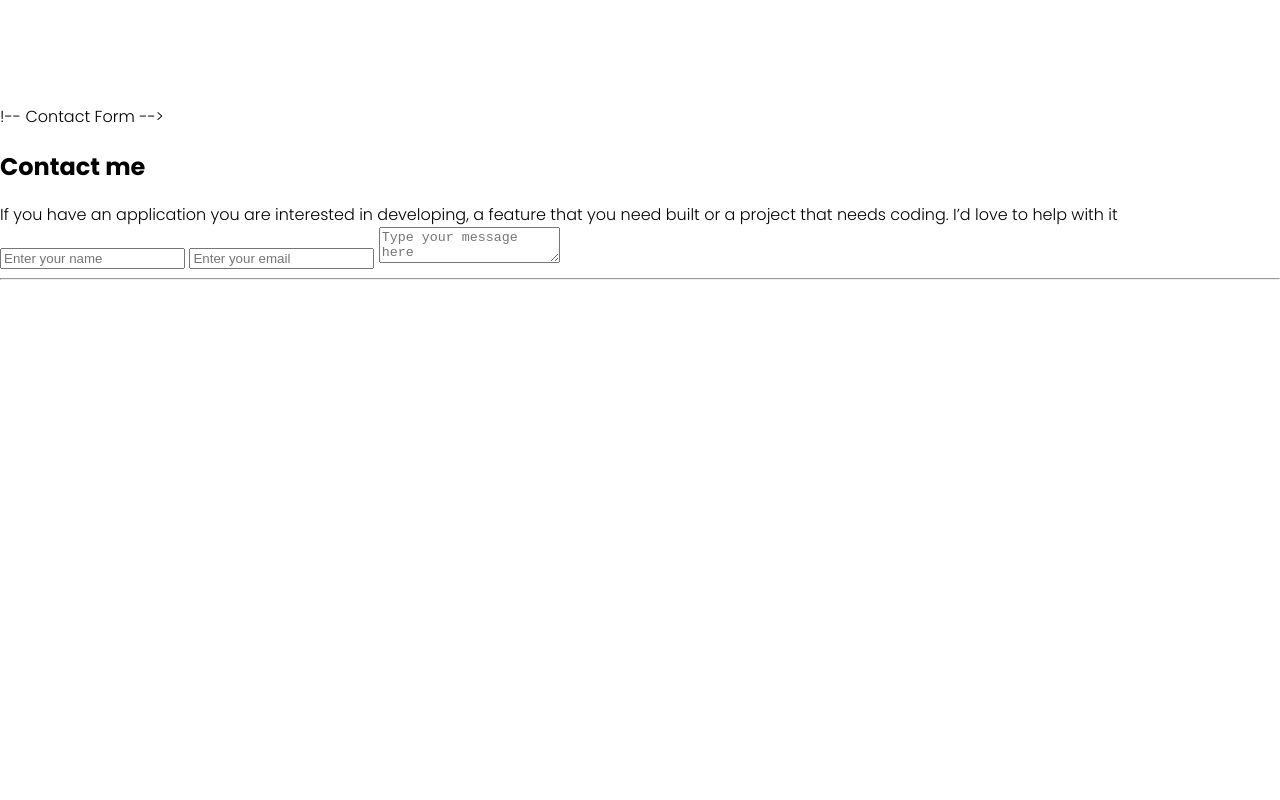
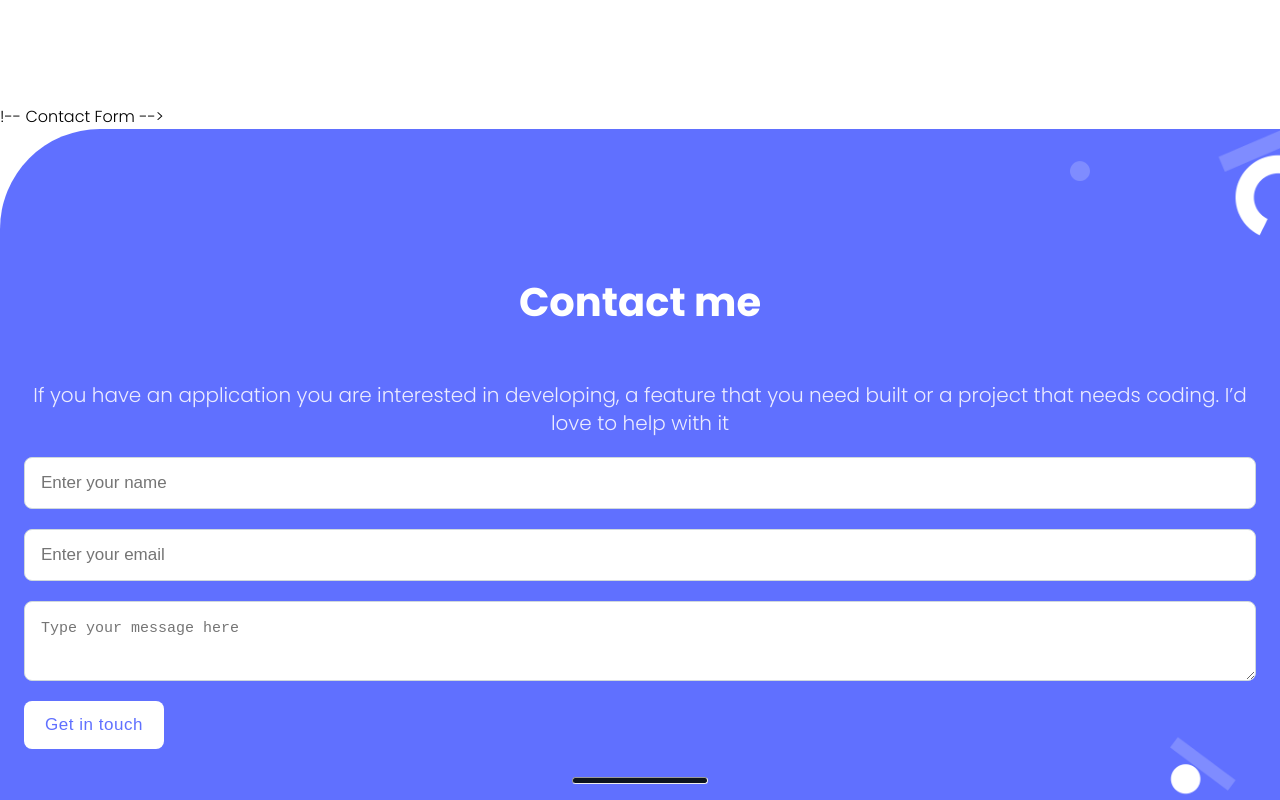
Before and after one commit to App-Developer8866/portfolio-project, a website: page index.html in a window 1280 px wide. Shown: the part 7674-8474 px from the top of the page. Before the commit the page ends 7962 px from the top, so only its background shows below. Drawn offline with Linux system fonts and the light colour scheme; files whose address does not match are found by name.

Commit message:
Feature: Added button and style for the form

```diff
--- a/index.html
+++ b/index.html
@@ -249,6 +249,7 @@
       <input type="text" name='name' maxlength="30" placeholder="Enter your name" required/>
       <input type="email" name="email" placeholder="Enter your email" required/>
       <textarea type="text" name="message" maxlength="500" placeholder="Type your message here" required></textarea>
+      <button type="submit">Get in touch</button>
     </form>
     <hr class="contact-hr">
   </section>
--- a/style.css
+++ b/style.css
@@ -290,3 +290,79 @@ img {
 .skill-list li {
   list-style: none;
 }
+
+.contact-me {
+  background-color: #6070ff;
+  background-image: url('images/contact-img-bg.png');
+  background-repeat: no-repeat;
+  background-position: right top;
+  background-size: contain;
+  border-top-left-radius: 100px;
+  display: flex;
+  flex-direction: column;
+  text-align: center;
+  gap: 20px;
+  padding: 114px 24px 8px 24px;
+}
+
+.contact-me h2 {
+  font-weight: 700;
+  font-size: 40px;
+  line-height: 52px;
+  color: #fff;
+}
+
+.contact-me p {
+  font-weight: 400;
+  font-size: 20px;
+  line-height: 28px;
+  color: #ebebffff;
+}
+
+form {
+  display: flex;
+  flex-direction: column;
+  gap: 20px;
+}
+
+form input {
+  background: #fff;
+  border: 1px solid #cfd8dc;
+  color: #172b4d;
+  border-radius: 8px;
+  font-weight: 400;
+  font-size: 17px;
+  line-height: 20px;
+  padding: 15px 38px 15px 16px;
+}
+
+form textarea {
+  background: #fff;
+  border: 1px solid #cfd8dc;
+  border-radius: 8px;
+  font-weight: 400;
+  font-size: 15px;
+  line-height: 24px;
+  color: #b3bac5;
+  padding: 15px 38px 15px 16px;
+}
+
+form button {
+  width: 140px;
+  height: 48px;
+  color: #6070ff;
+  background: #fff;
+  border: none;
+  letter-spacing: 0.03em;
+  font-weight: 500;
+  font-size: 17px;
+  line-height: 24px;
+  border-radius: 8px;
+}
+
+.contact-hr {
+  background: #0d151e;
+  border-radius: 10px;
+  width: 134px;
+  height: 5px;
+}
```
